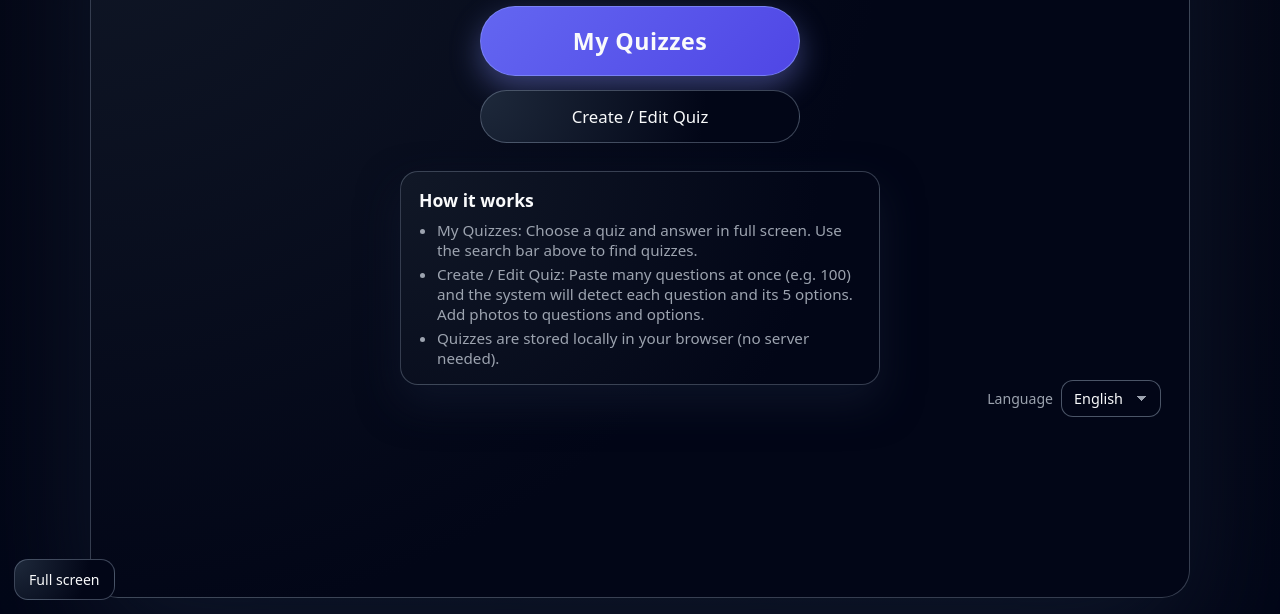
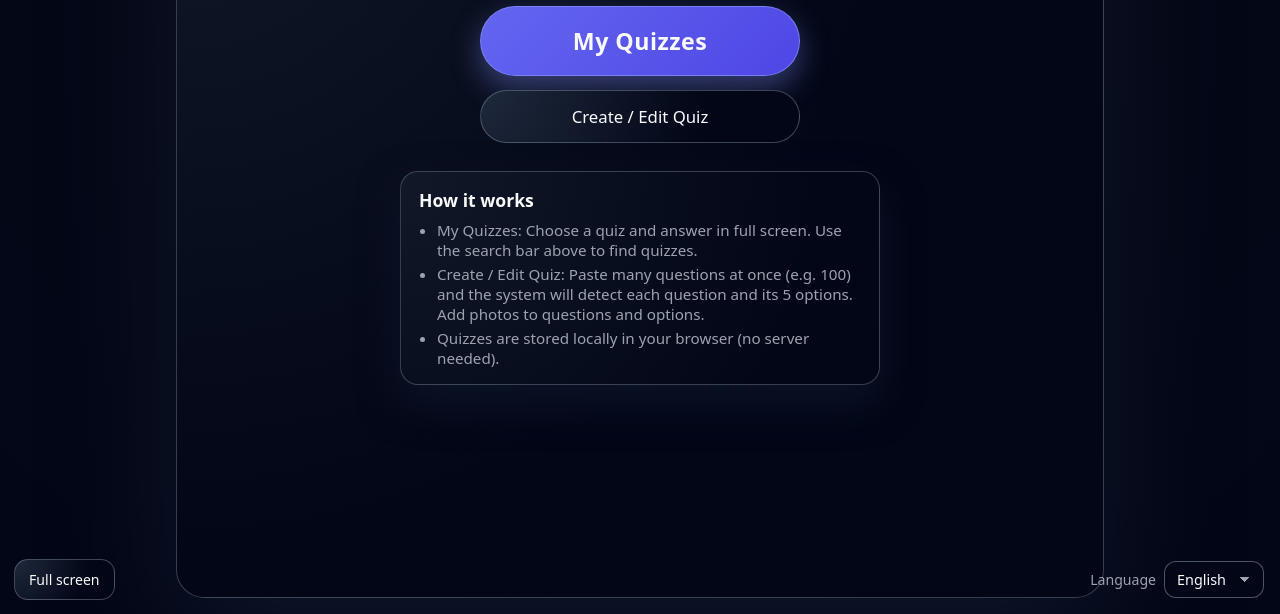
Before and after one commit to samialtash/funquizmaker, a website: page index.html in a window 1280 px wide. Shown: the part 186-800 px from the top of the page. Drawn offline with Linux system fonts and the light colour scheme.

Commit message:
Add files via upload

```diff
--- a/index.html
+++ b/index.html
@@ -55,13 +55,6 @@
               </li>
             </ul>
           </div>
-        </div>
-        <div class="main-menu-lang-row">
-          <label id="lang-label" for="lang-select" class="main-menu-lang-label">Language</label>
-          <select id="lang-select" class="main-menu-lang-select">
-            <option value="en">English</option>
-            <option value="tr">Türkçe</option>
-          </select>
         </div>
       </div>
 
@@ -302,6 +295,13 @@
       <!-- Global fullscreen button: bottom-left, visible on all views -->
       <button id="fullscreen-btn" class="secondary-btn global-fullscreen-btn" type="button" title="Full screen">Full screen</button>
     </div>
+    <div class="main-menu-lang-row" aria-label="Dil seçimi">
+      <label id="lang-label" for="lang-select" class="main-menu-lang-label">Language</label>
+      <select id="lang-select" class="main-menu-lang-select">
+        <option value="en">English</option>
+        <option value="tr">Türkçe</option>
+      </select>
+    </div>
 
     <script src="script.js?v=6"></script>
   </body>
--- a/style.css
+++ b/style.css
@@ -51,12 +51,20 @@ body {
   justify-content: center;
 }
 
+/* Masaüstü: side rail reklamlar için yan boşluk (içerik ortada, sol/sağda reklam alanı) */
+@media (min-width: 1280px) {
+  body {
+    padding-left: calc(160px + env(safe-area-inset-left, 0));
+    padding-right: calc(160px + env(safe-area-inset-right, 0));
+  }
+}
+
 body.standalone .view,
 body.standalone .view.active {
   min-height: auto;
 }
 
-/* Ana ekrana alınca: tüm uygulama kutusu ortada, başlık ortada */
+/* Ana ekrana alınca: tüm uygulama kutusu ortada, başlık ortada; side rail padding yok */
 body.standalone {
   display: flex;
   align-items: center;
@@ -64,6 +72,8 @@ body.standalone {
   min-height: 100vh;
   min-height: 100dvh;
   padding: 16px;
+  padding-left: 16px;
+  padding-right: 16px;
   box-sizing: border-box;
   width: 100%;
   margin: 0;
@@ -160,7 +170,6 @@ body.standalone .app-logo {
   display: flex;
   flex-direction: column;
   min-height: 560px;
-  padding-bottom: 52px;
 }
 
 .main-menu-header {
@@ -321,13 +330,15 @@ body.standalone .app-logo {
   margin: 0 auto;
 }
 
+/* Dil seçimi: tam ekranla aynı hizada, viewport sağ alt köşe (side rail ads için ana içerik dışında) */
 .main-menu-lang-row {
-  position: absolute;
-  bottom: 20px;
-  right: 28px;
+  position: fixed;
+  bottom: calc(16px + env(safe-area-inset-bottom, 0));
+  right: calc(16px + env(safe-area-inset-right, 0));
   display: flex;
   align-items: center;
   gap: 8px;
+  z-index: 100;
 }
 
 .main-menu-lang-label {
```
